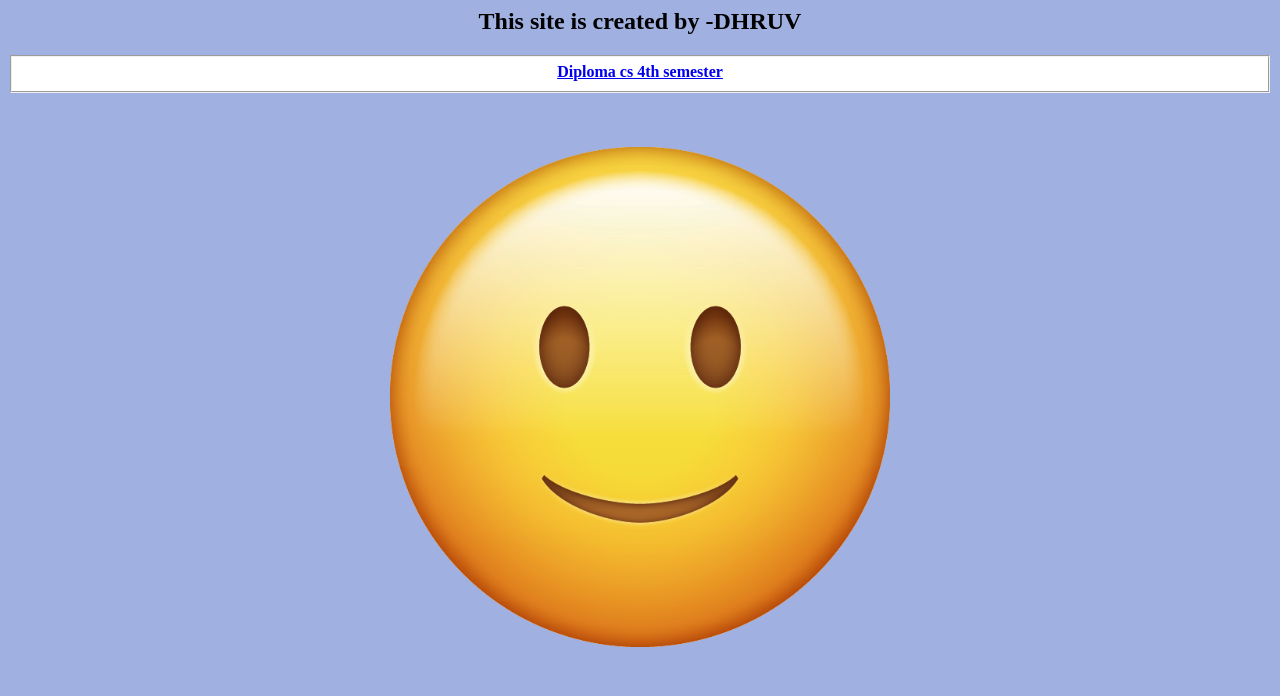
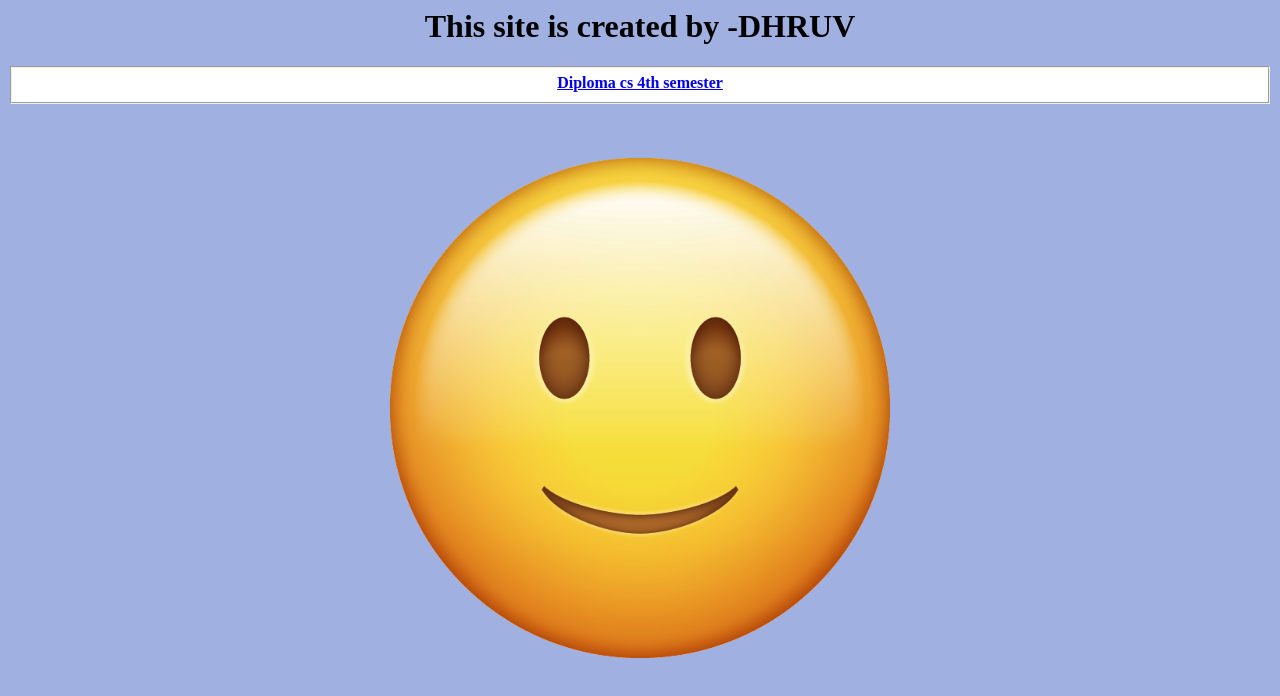
Before and after one commit to Dhruv6397/useforclass, a plain HTML site: page index.html in a window 1280 px wide. Drawn offline with Linux system fonts and the light colour scheme.

Commit message:
Update index.html

```diff
--- a/index.html
+++ b/index.html
@@ -9,7 +9,7 @@ Class syllabus>
 </style>
 <body bgcolor="navyblue">
 <center><font>
-	<strong><h2>This site is created by -DHRUV</h2></strong>
+	<strong><h1>This site is created by -DHRUV</h1></strong>
 </font>
 </body></center>
 <fieldset>
```
